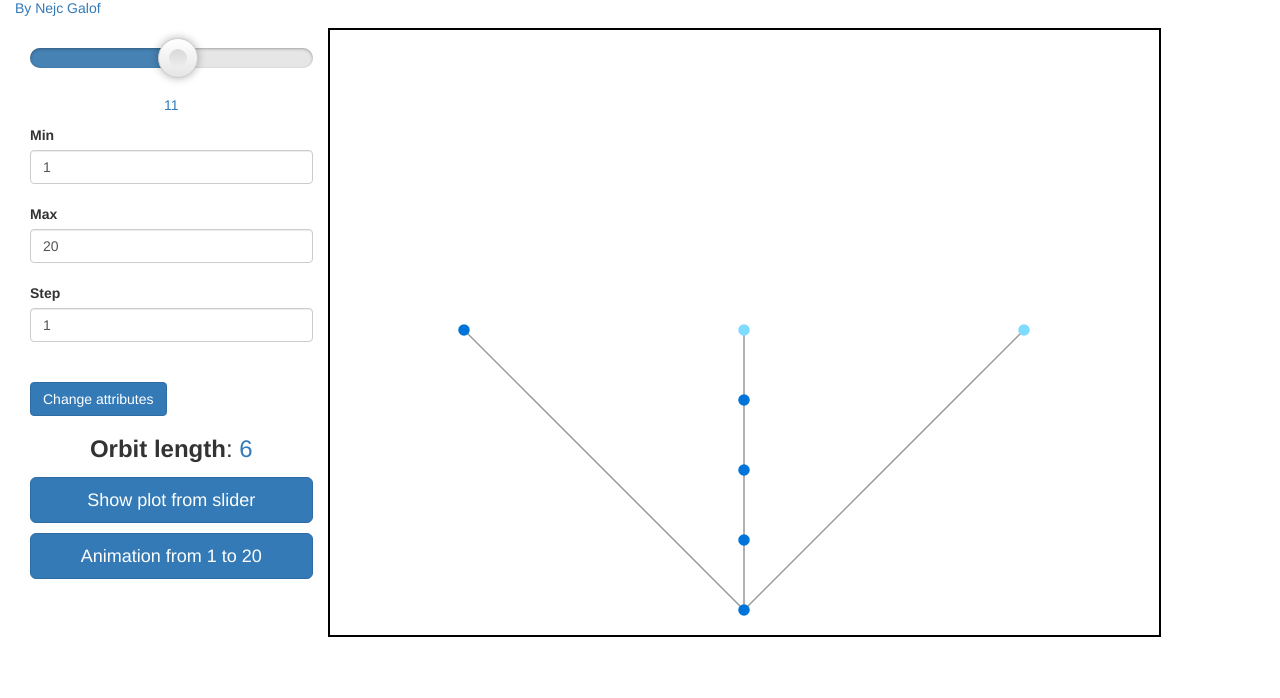
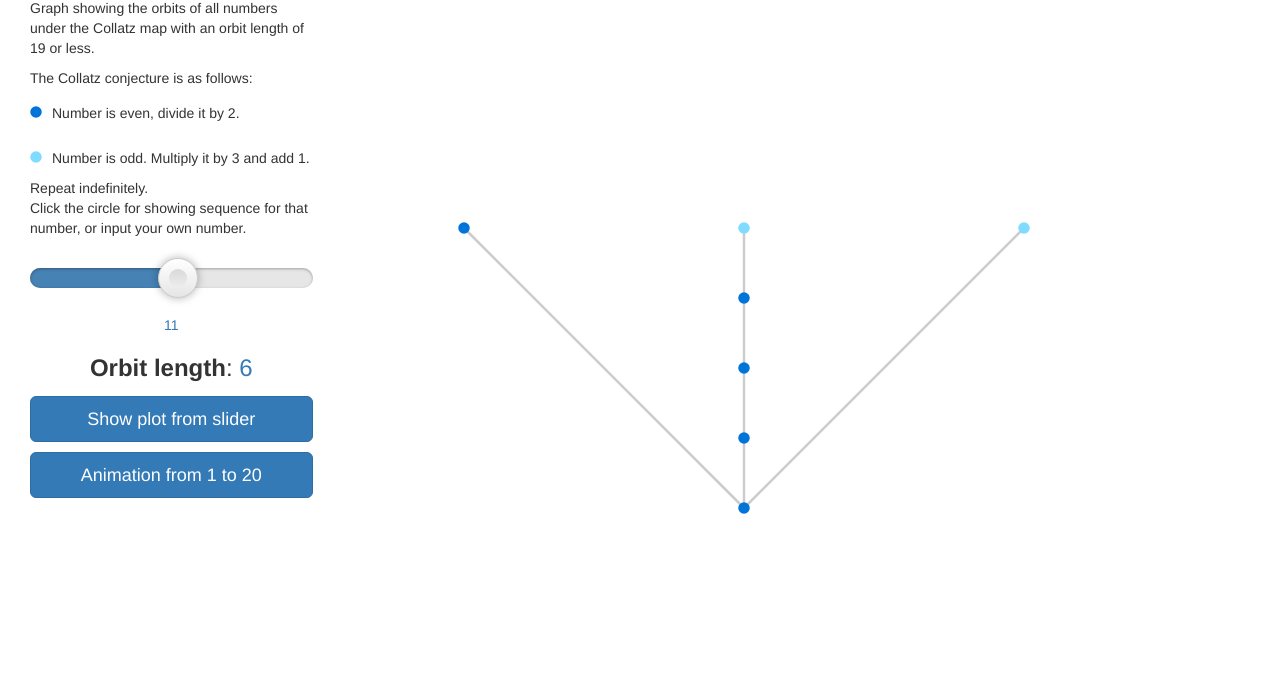
Before and after one commit to nejcgalof/Collatz-conjecture, a plain HTML site: page index.html in a window 1280 px wide. Shown: the part 102-800 px from the top of the page. Drawn offline with nearby package versions, Linux system fonts and the light colour scheme.

Commit message:
fixed path, media element, svg
fixed path, media element in intro and some little fixes in svg.

```diff
--- a/css/collatz.css
+++ b/css/collatz.css
@@ -1,13 +1,17 @@
-.node circle.even {
+circle.even {
   fill: #0074D9;
   stroke: #0074D9;
   stroke-width: 1.5px;
 }
 
-.node circle.odd {
+circle.odd {
   fill: #7FDBFF;
   stroke: #7FDBFF;
   stroke-width: 1.5px;
+}
+
+.node circle {
+ cursor: pointer;
 }
 
 .node {
@@ -16,15 +20,15 @@
 
 .link {
   stroke: #ccc;
-  stroke-width: 1.5px;
+  stroke-width: 2.5px;
 }
 
 #vis{
-  min-height: 500px !important;
-  min-width: 500px !important;
+  min-height: 600px !important;
+  min-width: 600px !important;
 }
 
 #vis2{
-  min-height: 500px !important;
+  min-height: 600px !important;
   min-width: 50px !important;
 }
--- a/css/style.css
+++ b/css/style.css
@@ -1,17 +1,10 @@
 #vis {
-  border: 2px solid black;
+	margin-top: 30px;
 }
 
 #vis2 {
+	margin-top: 30px;
   /*border: 2px solid blue;*/
-}
-
-.row{
-	padding: 30px;
-}
-
-h3{
-	text-align: center;
 }
 
 rect {
@@ -22,17 +15,3 @@ rect {
 .node {
   fill: #000;
 }
-
-.cursor {
-  fill: none;
-  stroke: brown;
-  pointer-events: none;
-}
-
-.link {
-  stroke: #999;
-}
-
-circle {
- cursor: pointer;
-}
--- a/index.html
+++ b/index.html
@@ -15,36 +15,47 @@
     <script src="js/bootstrap.min.js"></script>
   </head>
   <body>
-  <div class="row">
-  <h1>Collatz problem</h1>
-  <p class="text-primary">By Nejc Galof</p>
+    <div id="row" class="col-sm-12">
       <div id="content" class="col-sm-3">
+        <h1 class="text-center">Collatz problem</h1>
+        <p class="text-primary text-center">By Nejc Galof</p>
+        <div id="intro" class="">
+          <p>Graph showing the orbits of all numbers under the Collatz map with an orbit length of 19 or less.</p>
+          <p>The Collatz conjecture is as follows:</p>
+          <div class="media">
+            <div id="even-example" class="media-left">
+            </div>
+            <div class="media-body">
+              <p>Number is even, divide it by 2.</p>
+            </div>
+          </div>
+          <div class="media">
+            <div id="odd-example" class="media-left">
+            </div>
+            <div class="media-body">
+              <p>Number is odd. Multiply it by 3 and add 1.</p>
+            </div>
+          </div>
+          <p>Repeat indefinitely. <br>
+          Click the circle for showing sequence for that number, or input your own number.
+          </p>
+        </div>
         <div class="slider">
           <br>
-        <input type="range" min="1" max="20"><h3><output class="text-primary"></output></h3>
-        <label>Min</label>
-        <input type="number" class="form-control" name="min" value="1">
-        <br>
-        <label>Max</label>
-        <input type="number" class="form-control" name="max" value="20">
-        <br>
-        <label>Step</label>
-        <input type="number" class="form-control" name="step" value="1">
-        <br>
-        <br>
-        <button id="js-example-change-attributes" class="btn btn-primary">Change attributes</button>
+          <input type="range" min="1" max="20"><h3><output class="text-primary text-center"></output></h3>
           <script src="js/rangeslider.work.js"></script>
         </div>
-    <h3><label for="level">Orbit length</label>: <span class="text-primary" id="level-val">1</span></h3>
-    <p><input type="button" class="btn btn-primary btn-lg btn-block" value="Show plot from slider" id="play">
-    <p><input type="button"  class="btn btn-primary btn-lg btn-block" value="Animation from 1 to 20" id="animation">
+        <h3 class="text-center"><label for="level">Orbit length</label>: <span class="text-primary" id="level-val">1</span></h3>
+        <p><input type="button" class="btn btn-primary btn-lg btn-block" value="Show plot from slider" id="play"></p>
+        <p><input type="button"  class="btn btn-primary btn-lg btn-block" value="Animation from 1 to 20" id="animation"></p>
       </div>
       <div id="vis" class="col-sm-8 text-center">
         <script src="js/collatz.js"></script>
         <script src="js/collatz-ui.js"></script>
       </div>
-  <div id="vis2" class="col-sm-1 text-center vcenter">
+      <div id="vis2" class="col-sm-1 text-center">
         <script src="js/collatz_path.js"></script>
+      </div>
     </div>
   </body>
 </html>
--- a/js/collatz-ui.js
+++ b/js/collatz-ui.js
@@ -3,10 +3,7 @@ $(document).ready(function(){
       level = 1,
       max = 20,
       duration = 1000,
-      clientWidth = $(window).width(),
-      clientHeight = $(window).height(),
-      //clientHeight = document.getElementById('content').clientHeight;
-      r = 600/ 2,
+      r = 600 / 2,
       animation=false,
       collatz = reverseCollatz(r, max),
       path = collatz_path(max,1);
@@ -22,10 +19,30 @@ $(document).ready(function(){
    var vis2 = d3.select("#vis2")
     .append("svg")
       .attr("width", 25 * 2)
-      .attr("height", 250 * 2)
+      .attr("height", 300 * 2)
       .attr('id','path')
     .append("g")
-      .attr("transform", "translate(" + 25 + "," + 10 + ")");
+      .attr("transform", "translate(" + 25 + "," + 50 + ")");
+
+    var example_even = d3.select("#even-example")
+    .append("svg")
+      .attr("width", 12)
+      .attr("height", 12)
+    .append("g")
+      .attr("transform", "translate(" + 6 + "," + 6 + ")")
+    .append("circle")
+      .attr("r", 5)
+      .attr("class","even");
+
+    var example_odd = d3.select("#odd-example")
+    .append("svg")
+      .attr("width", 12)
+      .attr("height", 12)
+    .append("g")
+      .attr("transform", "translate(" + 6 + "," + 6 + ")")
+    .append("circle")
+      .attr("r", 5)
+      .attr("class","odd");
 
   function plotLevel() {
     if (level <= max) {
@@ -81,7 +98,7 @@ $(document).ready(function(){
     }, duration);
   }).click();
 
-  document.getElementsByTagName("svg")[0].onclick=function(e){
+  document.getElementsByTagName("svg")[2].onclick=function(e){
     if(e.target.tagName.toLowerCase() === 'circle')
     {
       vis2.call(path(e.target.id,1));
--- a/js/collatz_path.js
+++ b/js/collatz_path.js
@@ -45,7 +45,15 @@ var collatz_path = function(num, duration) {
     		numbers={};
     		oldNodes1 = {};
     		var k= d3.select("#path");
-    		k.select("g.parent").selectAll("*").remove();
+    		//k.select("g.parent").selectAll("*").empty();
+    		var h=document.getElementById('path').firstChild;
+    		/*while (h.firstChild) {
+    			h.removeChild(h.firstChild);
+			}*/
+			/*while (h.hasChildNodes()) {
+    			h.removeChild(h.lastChild);
+			}*/
+			$(h).contents().remove();
     		var n=num;
 			var f=n;
 			f = (f % 2 == 0) ? f / 2 : f * 3 + 1;
@@ -62,7 +70,7 @@ var collatz_path = function(num, duration) {
 			    count++;
 			  }
 			}
-			console.log(numbers);
+
 			var vis = this,
 			nodes = tree1.children(treeChildren1(count))(1);
 
```
Lines whose indentation alone changed are shown as unchanged.
